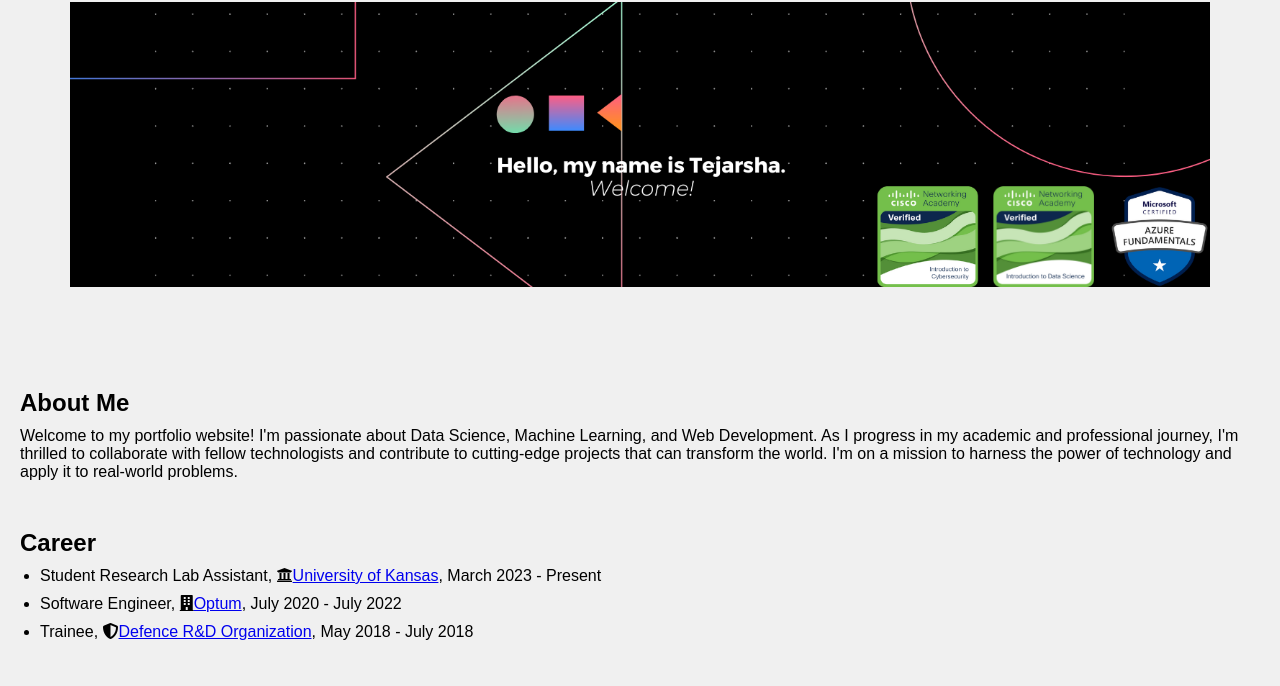
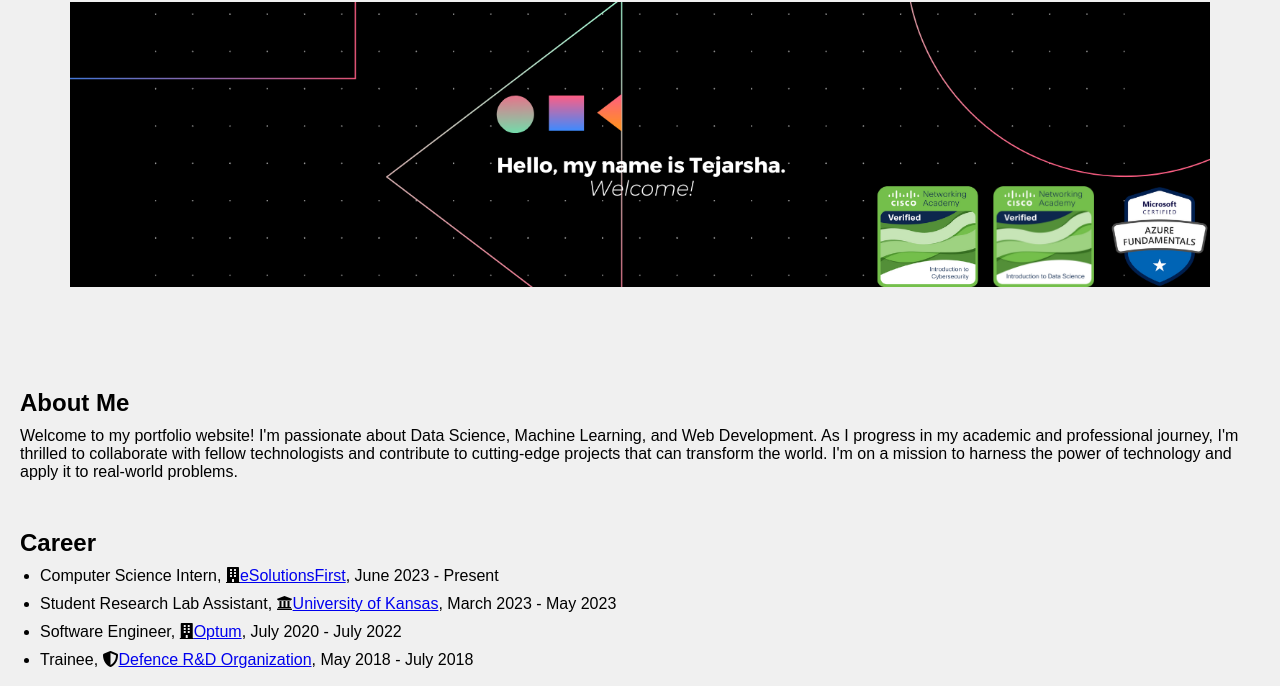
Before and after one commit to Tejarsha-Arigila/Tejarsha-Arigila.github.io, a plain HTML site: page index.html in a window 1280 px wide. Shown: the part 233-919 px from the top of the page. Drawn offline with Linux system fonts and the light colour scheme.

Commit message:
Update index

```diff
--- a/index.html
+++ b/index.html
@@ -41,7 +41,12 @@
             <ul>
                 <li>
                     <p>
-                        Student Research Lab Assistant, <i class="fas fa-university"></i><a href="https://www.ku.edu">University of Kansas</a>, March 2023 - Present
+                        Computer Science Intern, <i class="fas fa-building"></i><a href="https://esolutionsfirst.com/">eSolutionsFirst</a>, June 2023 - Present
+                    </p>
+                </li>
+                <li>
+                    <p>
+                        Student Research Lab Assistant, <i class="fas fa-university"></i><a href="https://www.ku.edu">University of Kansas</a>, March 2023 - May 2023
                     </p>
                 </li>
                 <li>
@@ -91,7 +96,7 @@
                 </li>
                 <li>
                     <a href="https://github.com/Tejarsha-Arigila/">
-                        <i class="fab fa-github"></i> GitHub
+                        <i class="fab fa-github"></i>Tejarsha-Arigila
                     </a>
                 </li>
             </ul>
```
